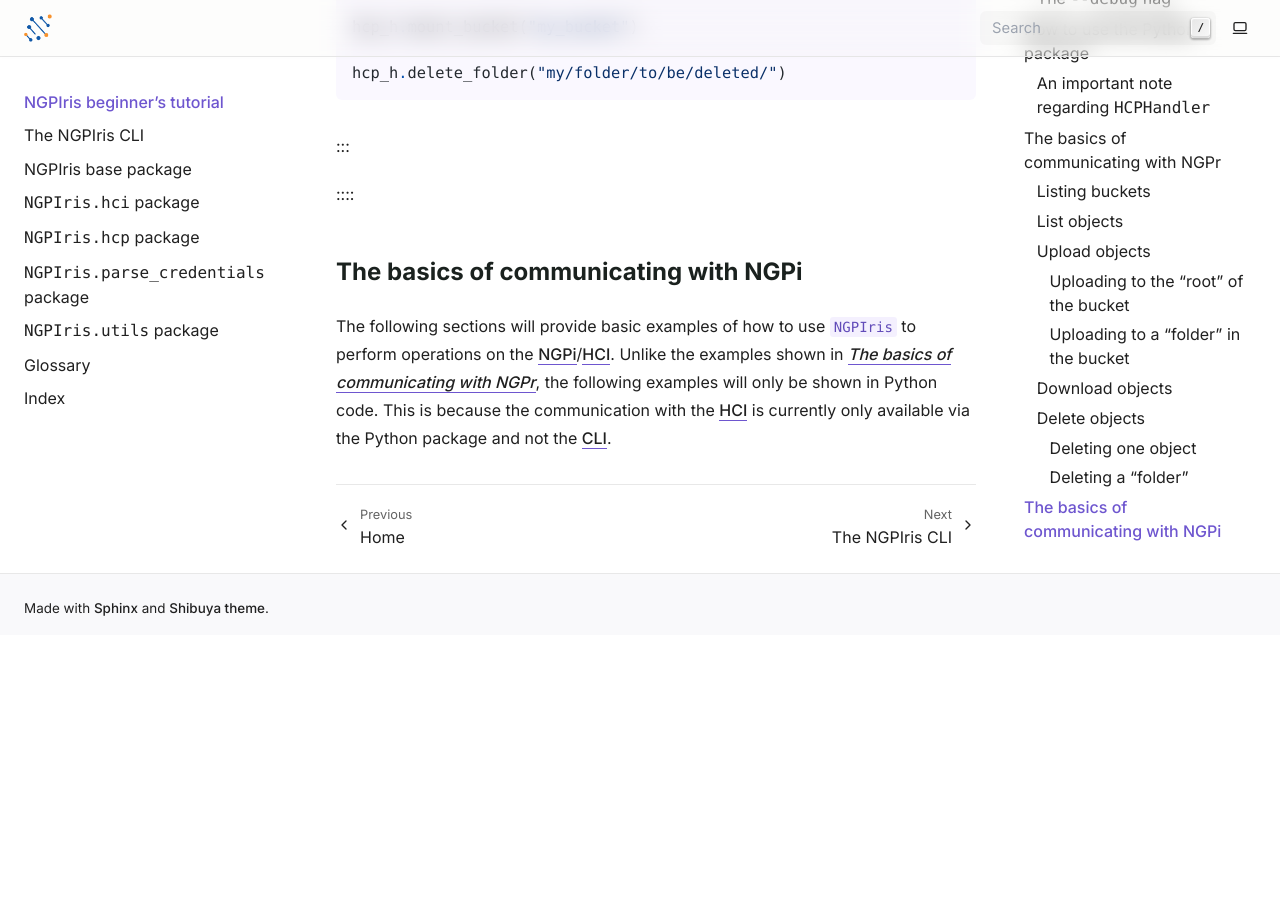
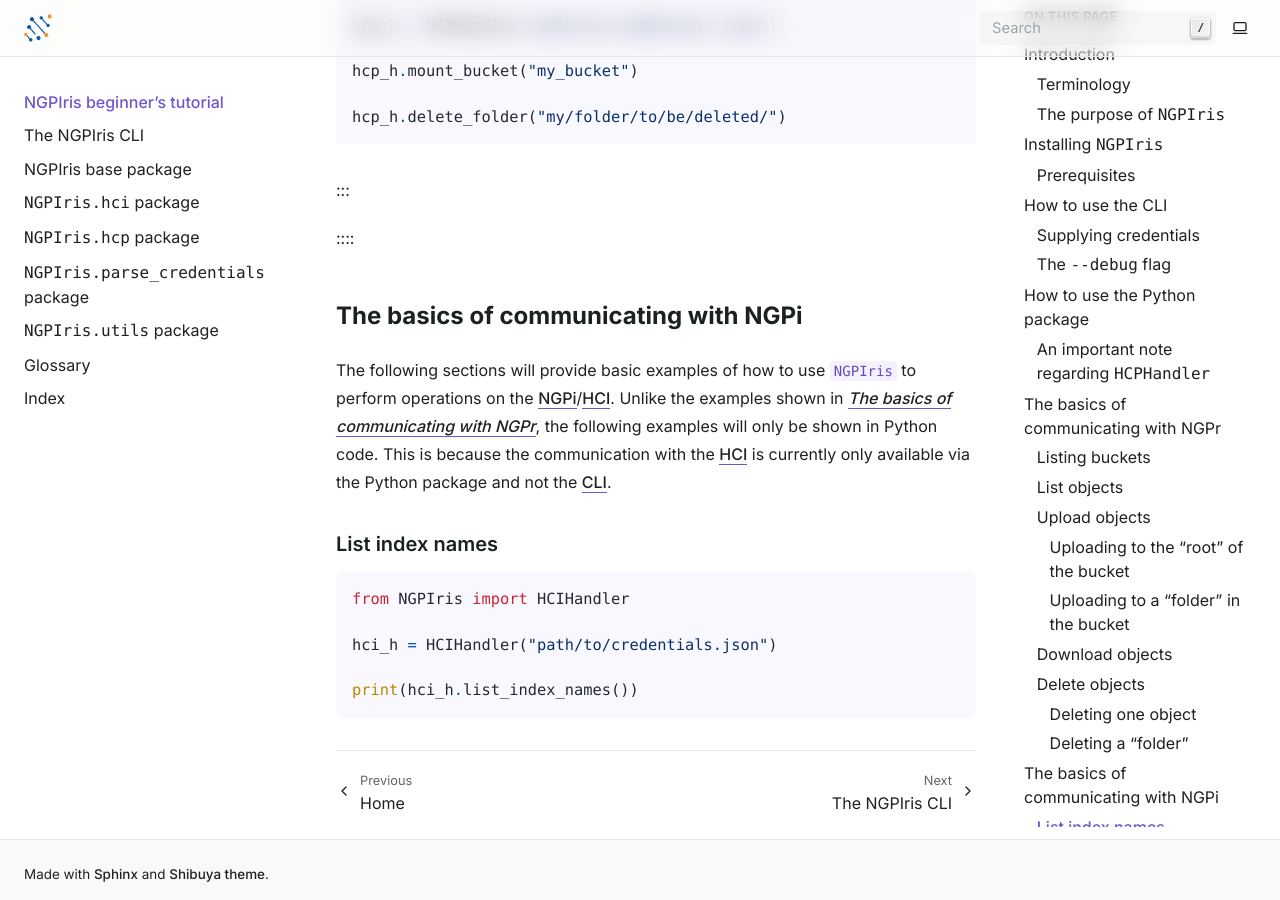
Before and after one commit to genomic-medicine-sweden/NGPIris, a Sphinx documentation site: the page built from docs/NGPIris_tutorial.md, in a window 1280 px wide and 900 px high, scrolled down 13422 px. Built offline with Sphinx 7.4.7, drawn with Linux system fonts in a browser that asks for light colours; before the commit the page ends 14057 px from its top, so only the background shows below that.

Commit message:
Update NGPIris_tutorial.md

````diff
--- a/docs/NGPIris_tutorial.md
+++ b/docs/NGPIris_tutorial.md
@@ -509,3 +509,13 @@
 ## The basics of communicating with NGPi
 
 The following sections will provide basic examples of how to use {py:mod}`NGPIris` to perform operations on the {term}`NGPi`/{term}`HCI`. Unlike the examples shown in _[](#communicating-with-ngpr)_, the following examples will only be shown in Python code. This is because the communication with the {term}`HCI` is currently only available via the Python package and not the {term}`CLI`.
+
+### List index names
+
+```{code} python
+from NGPIris import HCIHandler
+
+hci_h = HCIHandler("path/to/credentials.json")
+
+print(hci_h.list_index_names())
+```
````
